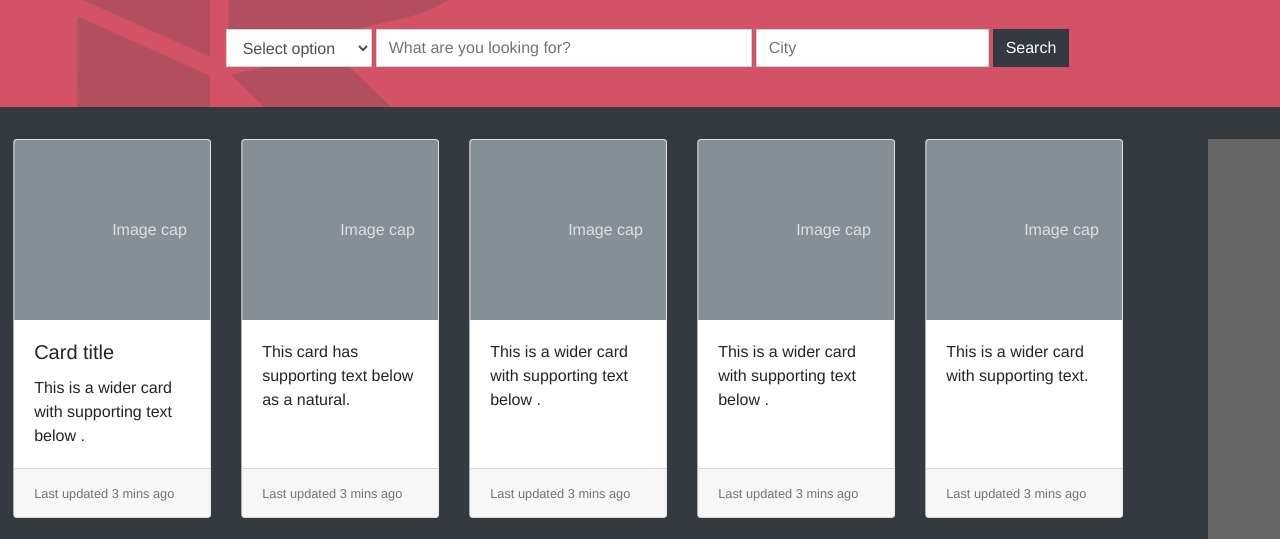
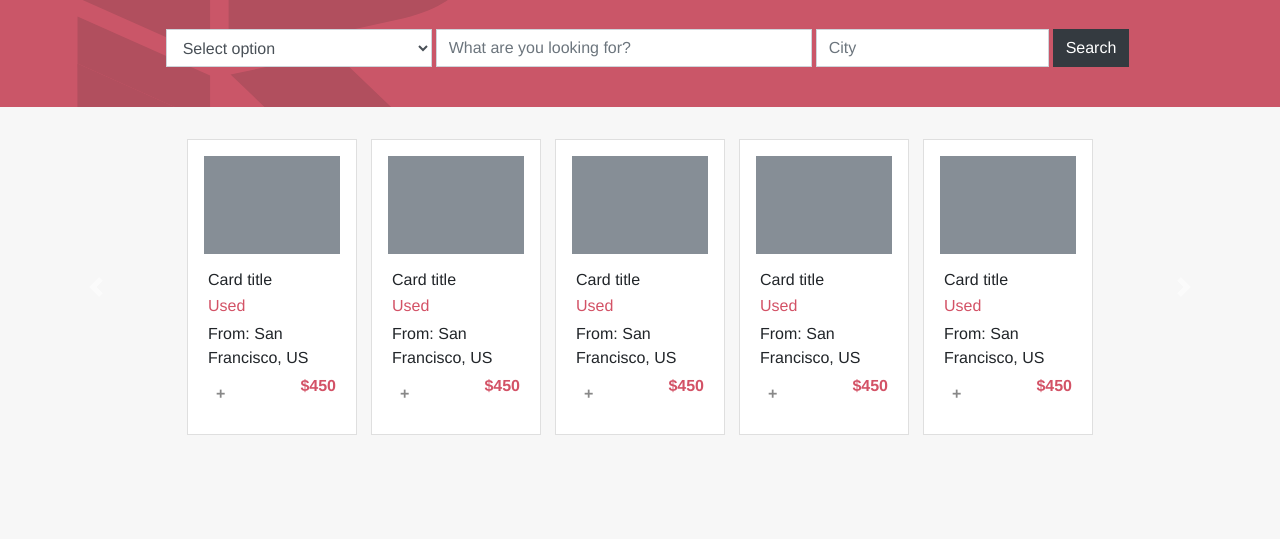
Before and after one commit to maosan132/Capstone-project---Repair-Store, a plain HTML site: page index.html in a window 1280 px wide. Shown: the part 275-814 px from the top of the page. Drawn offline with nearby package versions, Linux system fonts and the light colour scheme.

Commit message:
working styling carousel

```diff
--- a/css/colors.css
+++ b/css/colors.css
@@ -1,9 +1,13 @@
 .bg-zattix {
-  background: #d35266 url(../images/logo-cropped.svg) no-repeat 5% center/contain;
+  background: #d35266 ;
 }
 
 .text-zattix {
   color: #d35266;
+}
+
+.bg-hero {
+  background: #ca5668 url(../images/logo-cropped.svg) no-repeat 5% center/contain;
 }
 
 .bg-lightgray {
--- a/css/style.css
+++ b/css/style.css
@@ -1,5 +1,19 @@
+body {
+  background-color: rgba(0,0,0,.03);
+}
+
 header {
   min-width: 546px;
+  max-width: 1280px;
+}
+
+form {
+
+}
+
+.products-row {
+  max-width: 920px;
+  margin: 0 auto
 }
 
 .big-logo {
@@ -10,3 +24,9 @@ header {
   left: -5px;
   top: -5px;
 }
+
+.card {
+  margin-left: 7px !important;
+  margin-right: 7px !important;
+
+}
--- a/index.html
+++ b/index.html
@@ -12,10 +12,10 @@
   <link rel="stylesheet" href="css/colors.css">
   <link rel="stylesheet" href="css/images.css">
   <link rel="stylesheet" href="css/style.css">
-  <title>Industria Paternit - Repair Store</title>
+  <title>Repair Store - The place to heal your house</title>
 </head>
 
-<body class="bg-dark">
+<body class="">
   <header class="bg-dark py-2">
     <div class="navbar">
       <div class="container">
@@ -45,7 +45,7 @@
     </div>
   </header>
   <main>
-    <section class="jumbotron jumbotron-fluid text-center bg-zattix pb-4">
+    <section class="jumbotron jumbotron-fluid text-center bg-hero pb-4">
       <div class="container">
         <h1 class="big-logo display-4 font-weight-bolder text-white pb-1">REPAIR<br>STORE</h1>
         <p class="text-white d-none d-md-block">Finding the right solution to each of your house repairments couldn´t be
@@ -55,7 +55,7 @@
           couldn´t be simpler than
           this!</p>
         <form class="row d-flex flex-row justify-content-center pt-3">
-          <div class="form-group col-auto pr-1">
+          <div class="form-group col-auto col-md-3 pr-1">
             <label for="formControlSelect1" hidden>label</label>
             <select class="form-control rounded-0" id="formControlSelect1">
               <option class="">Select option</option>
@@ -81,98 +81,82 @@
         </form>
       </div>
     </section>
-    <section class="carousel">
-
-      <div class="wrapper">
+    <section class="carousel ">
       <div id="carousel" class="carousel slide" data-ride="carousel">
         <div class="carousel-inner">
           <div class="carousel-item active">
-              <div class="wrapper container">
-                <div class="card-deck">
-                  <div class="card">
-                    <svg class="bd-placeholder-img card-img-top" width="100%" height="180"
-                      xmlns="http://www.w3.org/2000/svg" preserveAspectRatio="xMidYMid slice" focusable="false"
-                      role="img" aria-label="Placeholder: Image cap">
-                      <title>Placeholder</title>
-                      <rect width="100%" height="100%" fill="#868e96"></rect><text x="50%" y="50%" fill="#dee2e6"
-                        dy=".3em">Image cap</text>
+            <div class="wrapper justify-content-center ">
+              <div class="card-deck products-row">
+
+                <div class="card rounded-0">
+                  <svg class="bd-placeholder-img card-img-top rounded-0 p-3" width="50%" height="130"
+                    xmlns="http://www.w3.org/2000/svg" preserveAspectRatio="xMidYMid slice" focusable="false" role="img"
+                    aria-label="Placeholder: Image cap">
+                    <rect width="100%" height="100%" fill="#868e96"></rect>
                   </svg>
-                    <div class="card-body">
-                      <h5 class="card-title">Card title</h5>
-                      <p class="card-text">This is a wider card with supporting text below .</p>
-                    </div>
-                    <div class="card-footer">
-                      <small class="text-muted">Last updated 3 mins ago</small>
+                  <div class="card-body pt-0">
+                    <h6 class="card-title product-name mb-1">Card title</h6>
+                    <p class="card-text status text-zattix mb-1">Used</p>
+                    <p class="more-text mb-1">From: San Francisco, US</p>
+                    <span class="plus text-lightgray font-weight-bolder p-2 d-inline-block">+</span><span class="text-zattix price font-weight-bolder float-right d-inline-block">$450</span>
                   </div>
                 </div>
-                  <div class="card">
-                    <svg class="bd-placeholder-img card-img-top" width="100%" height="180"
-                      xmlns="http://www.w3.org/2000/svg" preserveAspectRatio="xMidYMid slice" focusable="false"
-                      role="img" aria-label="Placeholder: Image cap">
-                      <title>Placeholder</title>
-                      <rect width="100%" height="100%" fill="#868e96"></rect><text x="50%" y="50%" fill="#dee2e6"
-                        dy=".3em">Image cap</text>
+                <div class="card rounded-0">
+                  <svg class="bd-placeholder-img card-img-top rounded-0 p-3" width="50%" height="130"
+                    xmlns="http://www.w3.org/2000/svg" preserveAspectRatio="xMidYMid slice" focusable="false" role="img"
+                    aria-label="Placeholder: Image cap">
+                    <rect width="100%" height="100%" fill="#868e96"></rect>
                   </svg>
-                    <div class="card-body">
-
-                      <p class="card-text">This card has supporting text below as a natural.</p>
-                    </div>
-                    <div class="card-footer">
-                      <small class="text-muted">Last updated 3 mins ago</small>
+                  <div class="card-body pt-0">
+                    <h6 class="card-title product-name mb-1">Card title</h6>
+                    <p class="card-text status text-zattix mb-1">Used</p>
+                    <p class="more-text mb-1">From: San Francisco, US</p>
+                    <span class="plus text-lightgray font-weight-bolder p-2 d-inline-block">+</span><span class="text-zattix price font-weight-bolder float-right d-inline-block">$450</span>
                   </div>
                 </div>
-                  <div class="card">
-                    <svg class="bd-placeholder-img card-img-top" width="100%" height="180"
-                      xmlns="http://www.w3.org/2000/svg" preserveAspectRatio="xMidYMid slice" focusable="false"
-                      role="img" aria-label="Placeholder: Image cap">
-                      <title>Placeholder</title>
-                      <rect width="100%" height="100%" fill="#868e96"></rect><text x="50%" y="50%" fill="#dee2e6"
-                        dy=".3em">Image cap</text>
+                <div class="card rounded-0">
+                  <svg class="bd-placeholder-img card-img-top rounded-0 p-3" width="50%" height="130"
+                    xmlns="http://www.w3.org/2000/svg" preserveAspectRatio="xMidYMid slice" focusable="false" role="img"
+                    aria-label="Placeholder: Image cap">
+                    <rect width="100%" height="100%" fill="#868e96"></rect>
                   </svg>
-                    <div class="card-body">
-
-                      <p class="card-text">This is a wider card with supporting text below .</p>
-                    </div>
-                    <div class="card-footer">
-                      <small class="text-muted">Last updated 3 mins ago</small>
+                  <div class="card-body pt-0">
+                    <h6 class="card-title product-name mb-1">Card title</h6>
+                    <p class="card-text status text-zattix mb-1">Used</p>
+                    <p class="more-text mb-1">From: San Francisco, US</p>
+                    <span class="plus text-lightgray font-weight-bolder p-2 d-inline-block">+</span><span class="text-zattix price font-weight-bolder float-right d-inline-block">$450</span>
                   </div>
                 </div>
-                  <div class="card">
-                    <svg class="bd-placeholder-img card-img-top" width="100%" height="180"
-                      xmlns="http://www.w3.org/2000/svg" preserveAspectRatio="xMidYMid slice" focusable="false"
-                      role="img" aria-label="Placeholder: Image cap">
-                      <title>Placeholder</title>
-                      <rect width="100%" height="100%" fill="#868e96"></rect><text x="50%" y="50%" fill="#dee2e6"
-                        dy=".3em">Image cap</text>
+                <div class="card rounded-0">
+                  <svg class="bd-placeholder-img card-img-top rounded-0 p-3" width="50%" height="130"
+                    xmlns="http://www.w3.org/2000/svg" preserveAspectRatio="xMidYMid slice" focusable="false" role="img"
+                    aria-label="Placeholder: Image cap">
+                    <rect width="100%" height="100%" fill="#868e96"></rect>
                   </svg>
-                    <div class="card-body">
-
-                      <p class="card-text">This is a wider card with supporting text below .</p>
-                    </div>
-                    <div class="card-footer">
-                      <small class="text-muted">Last updated 3 mins ago</small>
+                  <div class="card-body pt-0">
+                    <h6 class="card-title product-name mb-1">Card title</h6>
+                    <p class="card-text status text-zattix mb-1">Used</p>
+                    <p class="more-text mb-1">From: San Francisco, US</p>
+                    <span class="plus text-lightgray font-weight-bolder p-2 d-inline-block">+</span><span class="text-zattix price font-weight-bolder float-right d-inline-block">$450</span>
                   </div>
                 </div>
-                  <div class="card">
-                    <svg class="bd-placeholder-img card-img-top" width="100%" height="180"
-                      xmlns="http://www.w3.org/2000/svg" preserveAspectRatio="xMidYMid slice" focusable="false"
-                      role="img" aria-label="Placeholder: Image cap">
-                      <title>Placeholder</title>
-                      <rect width="100%" height="100%" fill="#868e96"></rect><text x="50%" y="50%" fill="#dee2e6"
-                        dy=".3em">Image cap</text>
+                <div class="card rounded-0">
+                  <svg class="bd-placeholder-img card-img-top rounded-0 p-3" width="50%" height="130"
+                    xmlns="http://www.w3.org/2000/svg" preserveAspectRatio="xMidYMid slice" focusable="false" role="img"
+                    aria-label="Placeholder: Image cap">
+                    <rect width="100%" height="100%" fill="#868e96"></rect>
                   </svg>
-                    <div class="card-body">
-
-                      <p class="card-text">This is a wider card with supporting text.</p>
-                    </div>
-                    <div class="card-footer">
-                      <small class="text-muted">Last updated 3 mins ago</small>
+                  <div class="card-body pt-0">
+                    <h6 class="card-title product-name mb-1">Card title</h6>
+                    <p class="card-text status text-zattix mb-1">Used</p>
+                    <p class="more-text mb-1">From: San Francisco, US</p>
+                    <span class="plus text-lightgray font-weight-bolder p-2 d-inline-block">+</span><span class="text-zattix price font-weight-bolder float-right d-inline-block">$450</span>
                   </div>
                 </div>
               </div>
             </div>
           </div>
-            <div class="carousel-item">
+          <!-- <div class="carousel-item">
               <svg class="bd-placeholder-img bd-placeholder-img-lg d-block w-100" width="800" height="400"
                 xmlns="http://www.w3.org/2000/svg" preserveAspectRatio="xMidYMid slice" focusable="false" role="img"
                 aria-label="Placeholder: Second slide">
@@ -189,19 +173,18 @@
                 <rect width="100%" height="100%" fill="#555"></rect><text x="50%" y="50%" fill="#333" dy=".3em">Third
                   slide</text>
               </svg>
+            </div> -->
         </div>
-          </div>
-
-          <a class="carousel-control-prev" hidden href="#carousel" role="button" data-slide="prev">
+        <a class="carousel-control-prev" href="#carousel" role="button" data-slide="prev">
           <span class="carousel-control-prev-icon" aria-hidden="true"></span>
           <span class="sr-only">Previous</span>
         </a>
-          <a class="carousel-control-next" hidden href="#carousel" role="button" data-slide="next">
+        <a class="carousel-control-next" href="#carousel" role="button" data-slide="next">
           <span class="carousel-control-next-icon" aria-hidden="true"></span>
           <span class="sr-only">Next</span>
         </a>
       </div>
-      </div>
+
 
     </section>
   </main>
```
Also changed, not shown: css/images.css (+4 -4 lines). Lines whose indentation alone changed are shown as unchanged.
